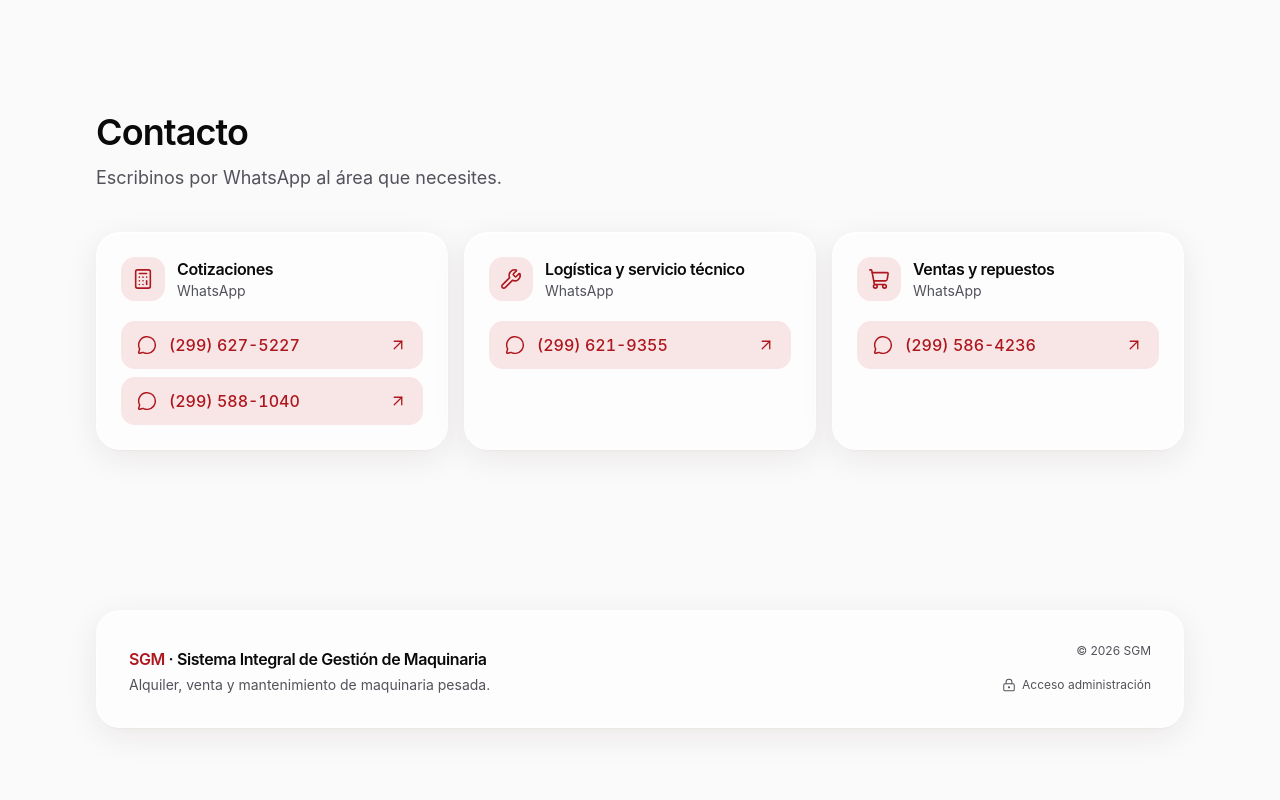
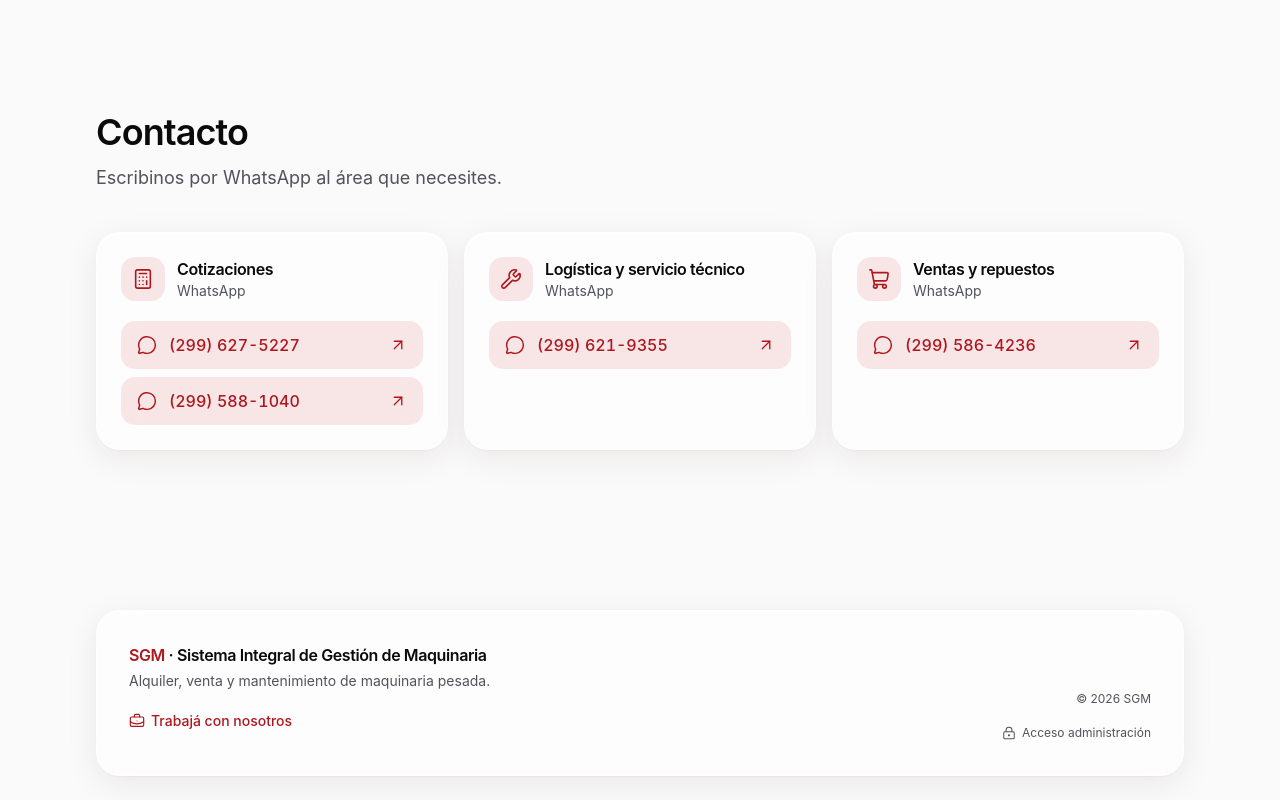
Before and after one commit to team-GitPushAndPray/smg_frontend, a React (Vite) app: page / in a window 1280 px wide. Shown: the part 2880-3680 px from the top of the page. Before the commit the page ends 3632 px from the top, so only its background shows below. Built offline with nearby package versions, Linux system fonts and the light colour scheme; no server answers.

Commit message:
Modificado: Footer con el acceso a Trabajá con nosotros
Link visible en todas las páginas del portal, sin tocar el navbar.

```diff
--- a/src/components/public/Footer.jsx
+++ b/src/components/public/Footer.jsx
@@ -1,4 +1,4 @@
-import { LockKeyhole } from 'lucide-react'
+import { BriefcaseBusiness, LockKeyhole } from 'lucide-react'
 import { Link } from 'react-router'
 
 export default function Footer() {
@@ -14,6 +14,13 @@ export default function Footer() {
           <p className="text-sm text-neutral-600 dark:text-neutral-400">
             Alquiler, venta y mantenimiento de maquinaria pesada.
           </p>
+          <Link
+            to="/trabaja-con-nosotros"
+            className="interactive -mx-2 mt-1 inline-flex min-h-11 w-fit items-center gap-1.5 rounded-control px-2 text-sm font-medium text-brand-700 hover:bg-brand-600/10 dark:text-brand-400 dark:hover:bg-brand-500/15"
+          >
+            <BriefcaseBusiness size={16} strokeWidth={1.75} aria-hidden="true" />
+            Trabajá con nosotros
+          </Link>
         </div>
 
         <div className="flex items-center justify-between gap-4 text-xs text-neutral-600 sm:flex-col sm:items-end sm:gap-1 dark:text-neutral-400">
```
